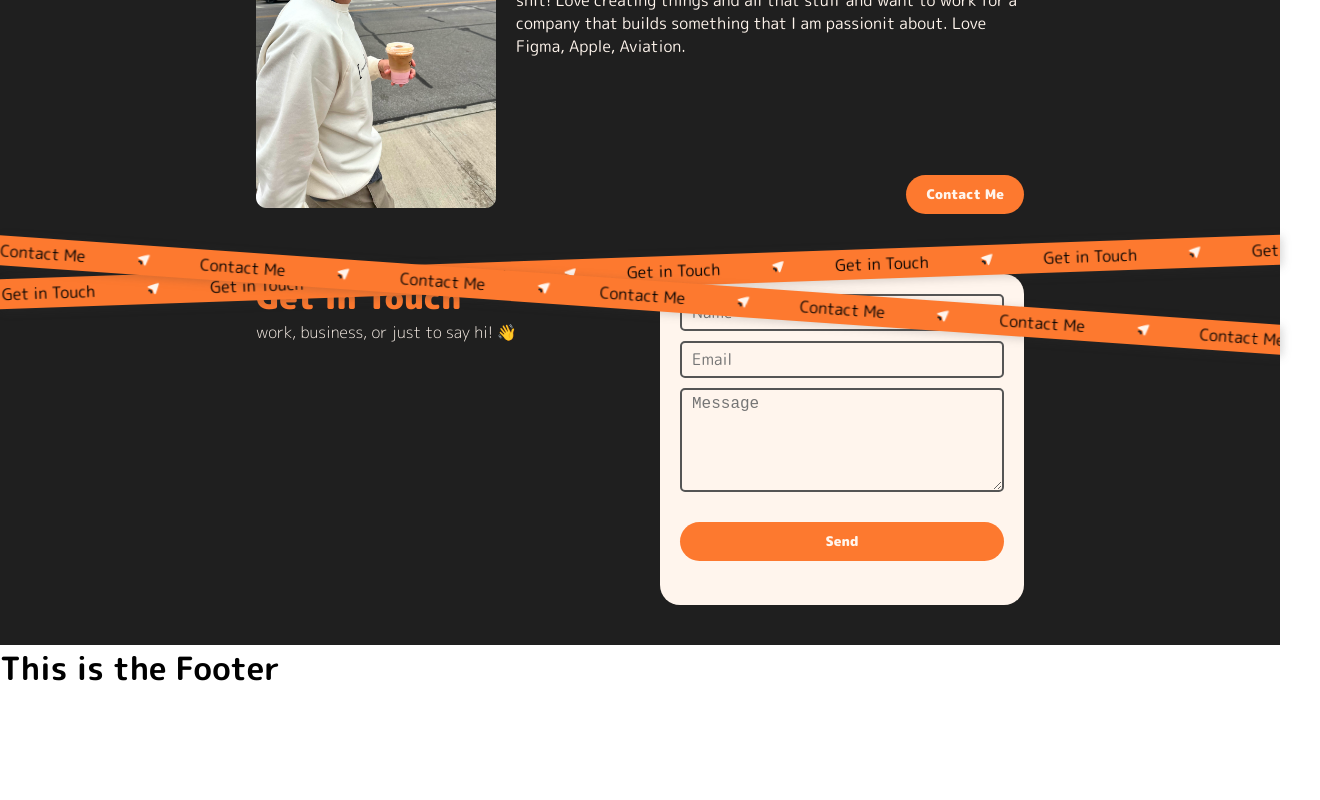
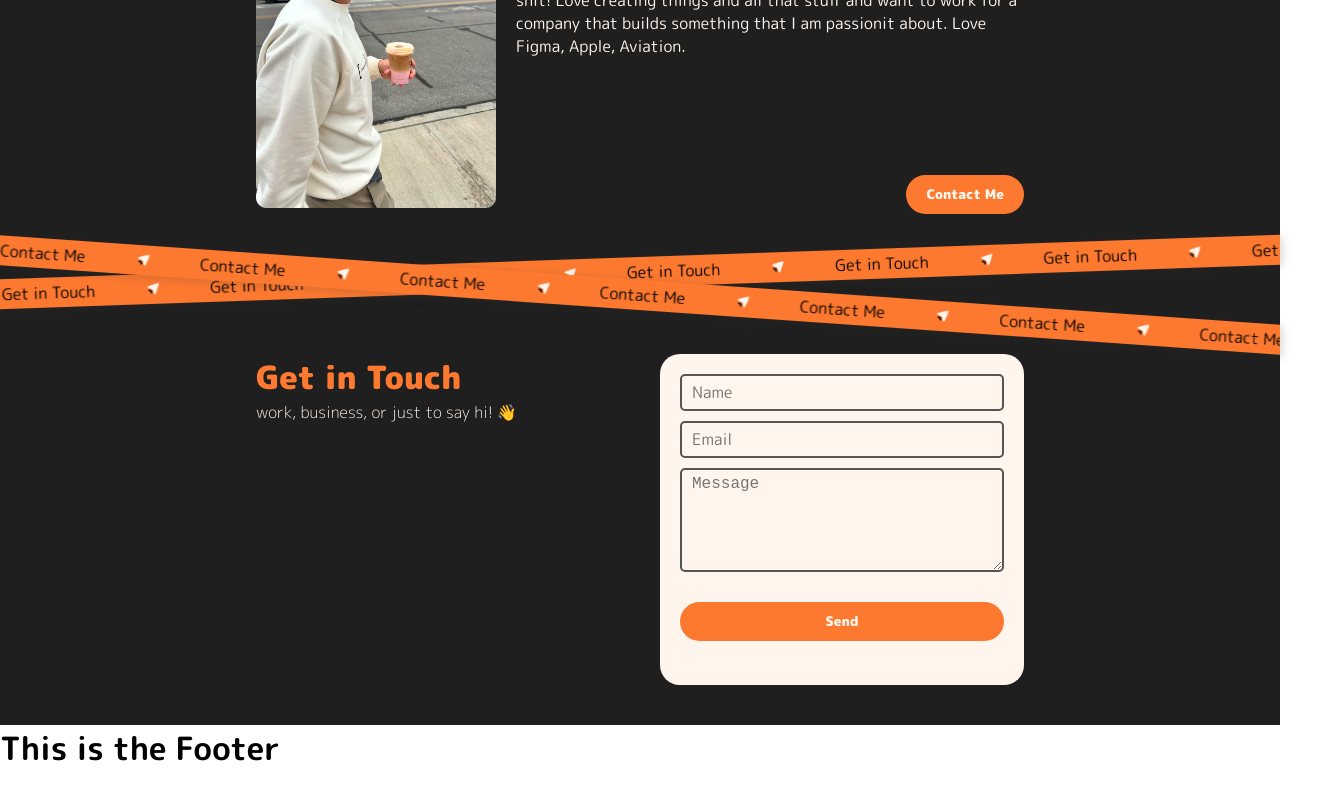
Before and after one commit to Dcloftus/Portfolio, a React (Create React App) app in the folder frontend/: page / in a window 1280 px wide. Shown: the part 1540-2340 px from the top of the page, 1320 px wide, since content can reach past the window. Built offline with nearby package versions, Linux system fonts and the light colour scheme; no server answers.

Commit message:
Ready for deployment

```diff
--- a/frontend/src/pages/Home/Home.js
+++ b/frontend/src/pages/Home/Home.js
@@ -86,8 +86,10 @@ function Home() {
             </div>
             <WasHere />
             <AboutMe />
-            <Banner text="Get in Touch" icon={<SendIcon />} direction="backward" rotation={-2} />
-            <Banner text="Contact Me" icon={<SendIcon />} direction="forward" rotation={4} />
+            <div style={{height:'80px', backgroundColor: `var(--background-color)`}}>
+                <Banner text="Get in Touch" icon={<SendIcon />} direction="backward" rotation={-2} />
+                <Banner text="Contact Me" icon={<SendIcon />} direction="forward" rotation={4} />
+            </div>
             <Contact />
         </div>
     );
--- a/frontend/src/pages/Was Here/WasHere.css
+++ b/frontend/src/pages/Was Here/WasHere.css
@@ -4,7 +4,6 @@
     align-items: center;
     flex-direction: column;
     height: 500px;
-    width: 100vw;
     padding: 20px;
     background-color: var(--text-color);
 }
```
